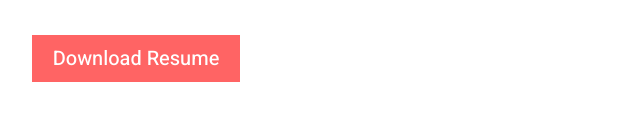
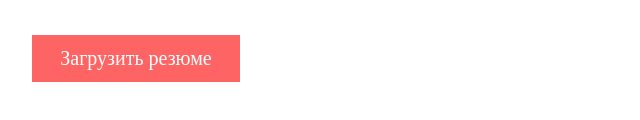
Before and after one commit to Dmhvz/megaprogect, a plain HTML site: page index.html in a window 1280 px wide. Shown: the part 442-562 px from the top of the page, 116-756 px from the left. Drawn offline with Linux system fonts and the light colour scheme.

Commit message:
Исправлено название кнопки modified:   index.html

```diff
--- a/index.html
+++ b/index.html
@@ -24,7 +24,7 @@
             <p class="header-titles__label">Amet minim mollit non deserunt ullamco est sit aliqua dolor do amet sint. Velit officia consequat duis enim velit mollit. Exercitation veniam consequat sunt nostrud amet. </p>
         </header>
         <div class="header-link">
-            <a href="#">Download Resume</a>
+            <a href="#">Загрузить резюме</a>
         </div>
         <div class="header-avatar" >
             <img src="images/Ellipse 1.png" alt="аватар">
```
